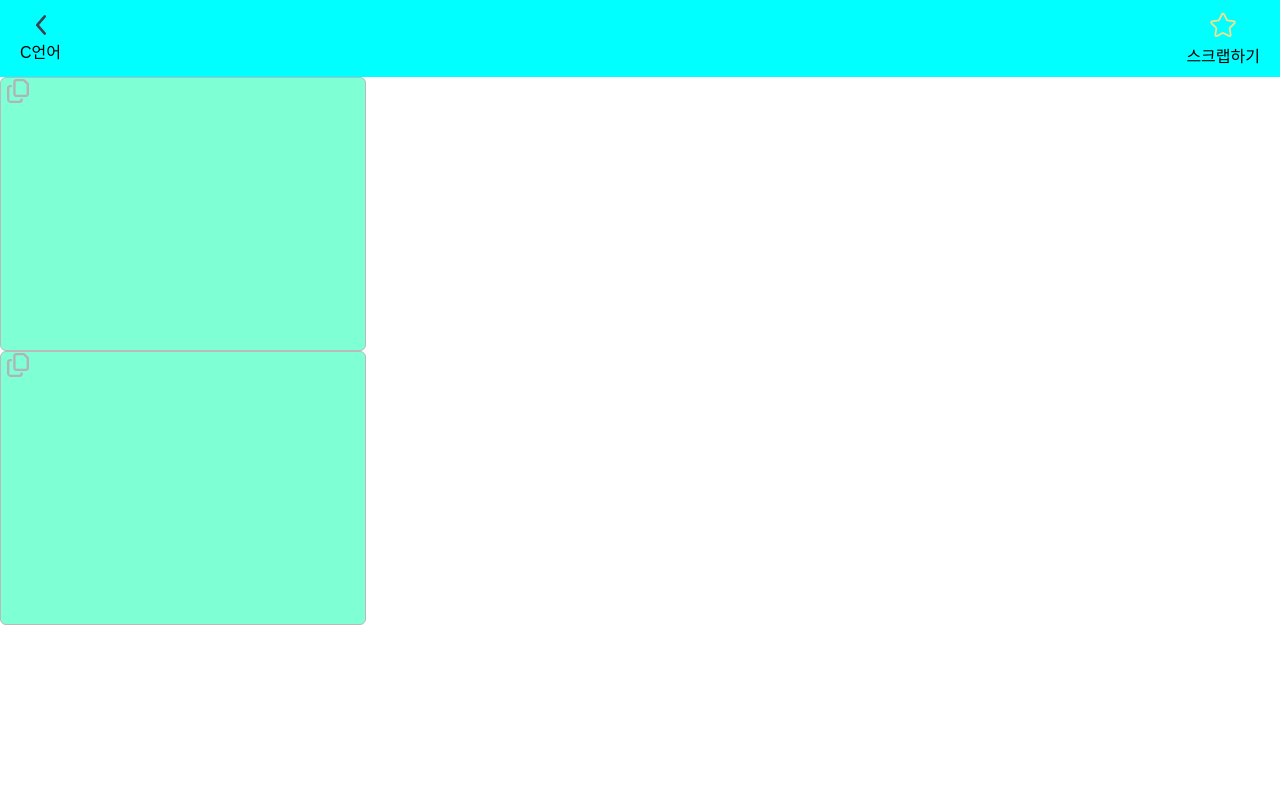
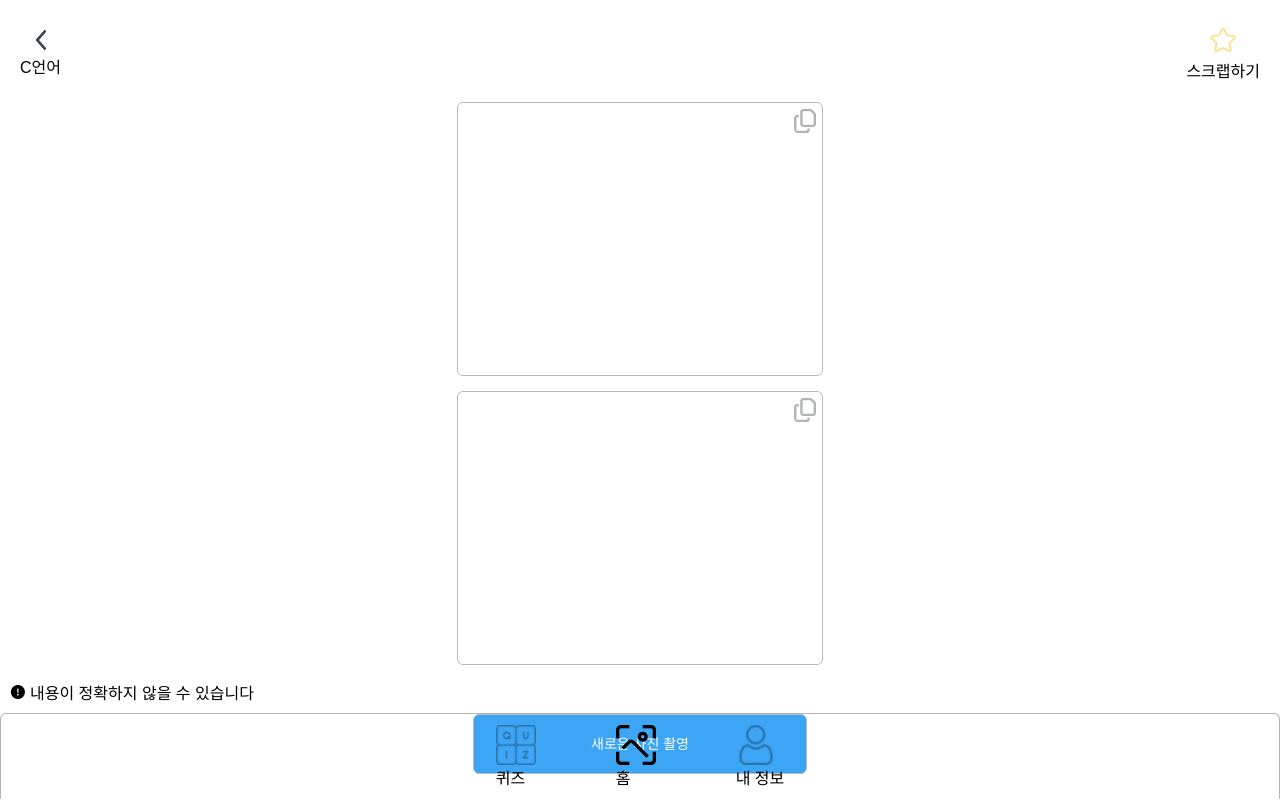
Before and after one commit to Chat-ITC/WITH_Client, a React (Create React App) app: page /SummaryPage in a window 1280 px wide. Built offline with nearby package versions, Linux system fonts and the light colour scheme; no server answers.

Commit message:
요약페이지 커밋

```diff
--- a/src/pages/SummaryPage/SummaryPage.js
+++ b/src/pages/SummaryPage/SummaryPage.js
@@ -3,6 +3,8 @@ import Back from "../../assets/AddInfoIcons/back.png";
 import Scrab from "../../assets/icons/clip.png";
 import Copy from "../../assets/AddInfoIcons/Copy.png";
 import Careful from "../../assets/AddInfoIcons/Becareful.png";
+
+import Bottom from "../../component/Bottom/Bottom";
 
 const SummaryPage = () => {
   return (
@@ -24,17 +26,29 @@ const SummaryPage = () => {
             <span className={styles.scrab}>스크랩하기</span>
           </div>
         </div>
+      </header>
       <article className={styles.article}>
         <button type="button">
-            <img src={Copy} alt="복사" />
+          <img className={styles.Copy} src={Copy} alt="복사" />
         </button>
       </article>
       <article className={styles.article}>
         <button type="button">
-            <img src={Copy} alt="복사" />
+          <img className={styles.Copy} src={Copy} alt="복사" />
         </button>
       </article>
-      </header>
+      <footer>
+        <div className={styles.articleDesc}>
+          <img className={styles.articleImg} src={Careful} alt="주의" />
+          <span>내용이 정확하지 않을 수 있습니다</span>
+        </div>
+        <div className={styles.articleBtn}>
+          <button className={styles.Button} type="button">
+            새로운 사진 촬영
+          </button>
+        </div>
+      </footer>
+      <Bottom />
     </>
   );
 };
--- a/src/pages/SummaryPage/SummaryPage.module.css
+++ b/src/pages/SummaryPage/SummaryPage.module.css
@@ -1,9 +1,9 @@
 .SumTitle {
-  background-color: aqua;
   display: flex;
   justify-content: space-between;
   align-items: center;
-  padding: 10px 20px;
+  padding: 25px 20px 0;
+  margin-bottom: 20px;
 }
 
 .SumLeft,
@@ -20,9 +20,41 @@
   height: 274px;
   border: 1px solid #bababa;
   border-radius: 6px;
-  background-color: aquamarine;
+  margin: 0 auto 15px;
 }
 
-.article:first-child {
-  margin-bottom: 20px;
+.article:last-child {
+  margin-bottom: 0;
 }
+
+.Copy {
+  position: relative;
+  left: 330px;
+  top: 5px;
+}
+
+.articleDesc {
+  position: relative;
+  left: 10px;
+  margin-bottom: 10px;
+}
+
+.articleImg {
+  margin-right: 5px;
+}
+
+.articleBtn {
+  margin: 0 auto;
+  text-align: center;
+  width: 334px;
+  height: 60px;
+  border: 1px solid #bababa;
+  border-radius: 6px;
+  padding: 17px 0;
+  background-color: #3da5f5;
+}
+
+.Button {
+  font-size: 14px;
+  color: white;
+}
```
Lines whose indentation alone changed are shown as unchanged.
